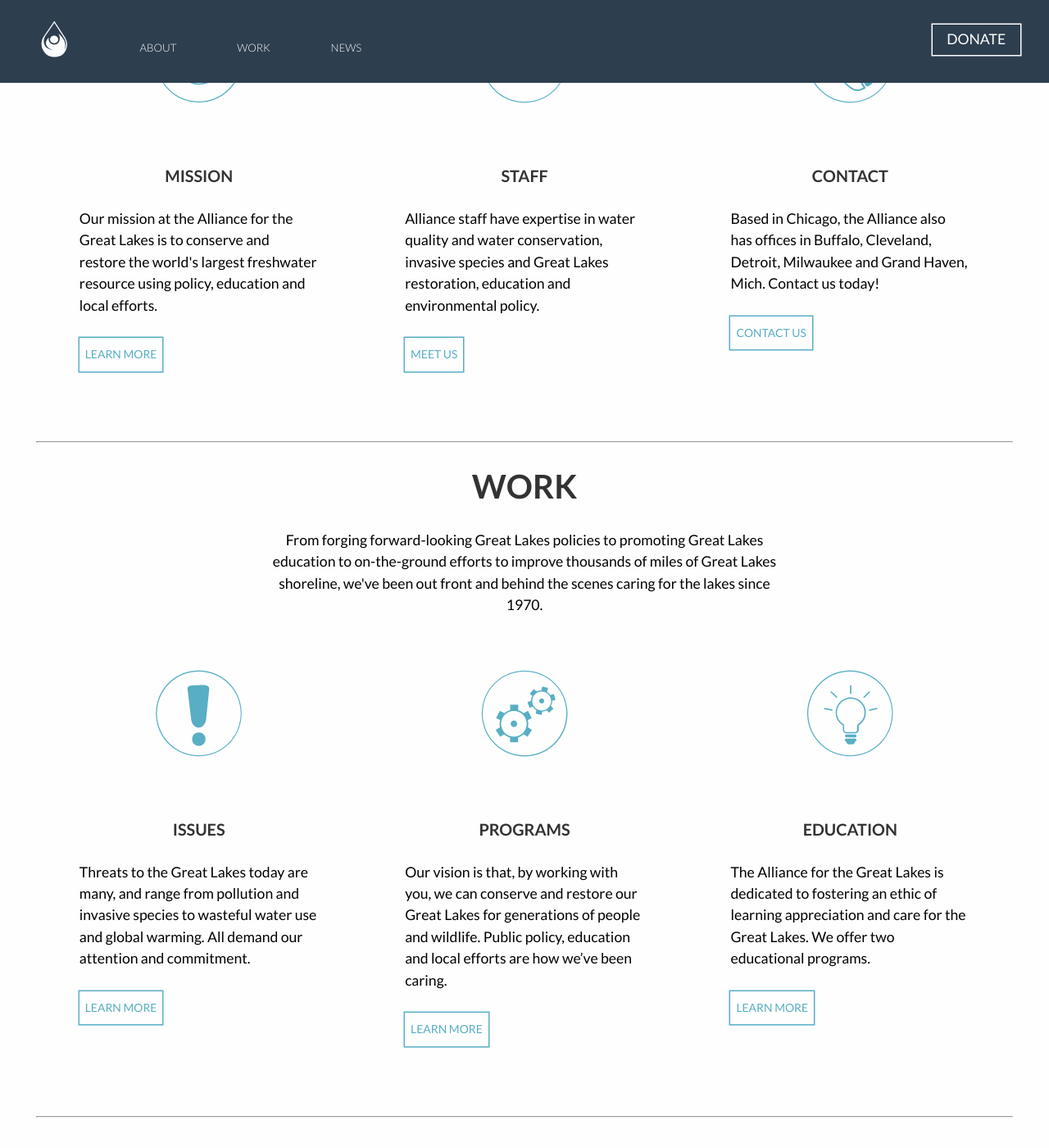
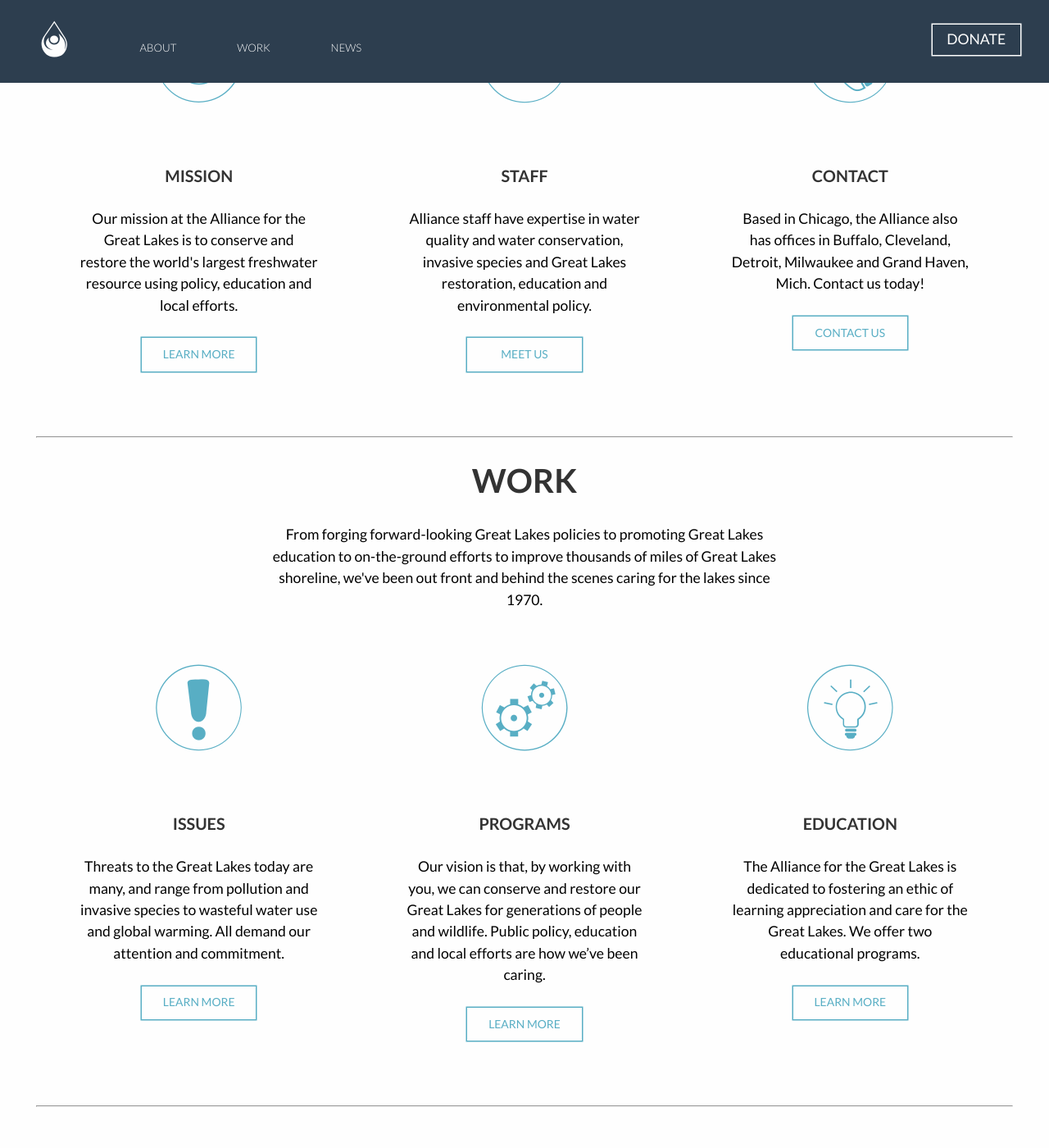
Before and after one commit to gbales11/greatlakesalliance, a Jekyll site: the page built from index.html, in a window 1280 px wide and 1400 px high, scrolled down 915 px. Shown: the whole window at 82% size. Built offline with Jekyll 4.4.1, drawn with Linux system fonts in a browser that asks for light colours; nearby versions of some CDN libraries; Markdown is read by kramdown in place of the engine named in the settings; some of the changed text lies outside the part shown.

Commit message:
refactor(css): update position of buttons
Update style and position of buttons.

```diff
--- a/css/style.css
+++ b/css/style.css
@@ -399,18 +399,19 @@
  }
 
 /* Body */
-/* line 254, /Users/sam/Documents/Graphic Design/3rd Year/Semester 6/Web Dev. V/greatlakesalliance/scss/components/main */
+/* line 252, /Users/sam/Documents/Graphic Design/3rd Year/Semester 6/Web Dev. V/greatlakesalliance/scss/components/main */
 h2, h3, h5 {
   text-transform: uppercase;
   text-align: center;
   color: #333; }
 
-/* line 260, /Users/sam/Documents/Graphic Design/3rd Year/Semester 6/Web Dev. V/greatlakesalliance/scss/components/main */
+/* line 258, /Users/sam/Documents/Graphic Design/3rd Year/Semester 6/Web Dev. V/greatlakesalliance/scss/components/main */
 figcaption {
   margin-top: 3em;
-  margin-bottom: 1em; }
+  margin-bottom: 3em;
+  text-align: center; }
 
-/* line 265, /Users/sam/Documents/Graphic Design/3rd Year/Semester 6/Web Dev. V/greatlakesalliance/scss/components/main */
+/* line 264, /Users/sam/Documents/Graphic Design/3rd Year/Semester 6/Web Dev. V/greatlakesalliance/scss/components/main */
 .iconic {
   font-size: 6em;
   color: #58aec4;
@@ -418,7 +419,7 @@
   display: block;
   text-align: center; }
 
-/* line 273, /Users/sam/Documents/Graphic Design/3rd Year/Semester 6/Web Dev. V/greatlakesalliance/scss/components/main */
+/* line 272, /Users/sam/Documents/Graphic Design/3rd Year/Semester 6/Web Dev. V/greatlakesalliance/scss/components/main */
 .down {
   font-size: 0.75em;
   color: #FEFEFE;
@@ -426,15 +427,22 @@
       -ms-transform: rotate(180deg);
           transform: rotate(180deg); }
 
-/* line 279, /Users/sam/Documents/Graphic Design/3rd Year/Semester 6/Web Dev. V/greatlakesalliance/scss/components/main */
+/* line 278, /Users/sam/Documents/Graphic Design/3rd Year/Semester 6/Web Dev. V/greatlakesalliance/scss/components/main */
+.box {
+  margin-top: 3em;
+  margin-bottom: 3em; }
+
+/* line 283, /Users/sam/Documents/Graphic Design/3rd Year/Semester 6/Web Dev. V/greatlakesalliance/scss/components/main */
 .buttons {
   color: #58aec4;
-  display: inline-block;
+  display: block;
   text-decoration: none;
   text-transform: uppercase;
   padding: 0.5em;
   margin-bottom: 3em;
+  width: 10em;
   text-align: center;
+  margin: 0 auto;
   box-shadow: 0 0 0 1.5px #58aec4;
   transition: all 150ms ease-in-out; }
   /* line 23, /Users/sam/Documents/Graphic Design/3rd Year/Semester 6/Web Dev. V/greatlakesalliance/scss/mixins */
@@ -442,73 +450,73 @@
     color: #FEFEFE;
     background-color: #58aec4; }
 
-/* line 290, /Users/sam/Documents/Graphic Design/3rd Year/Semester 6/Web Dev. V/greatlakesalliance/scss/components/main */
+/* line 296, /Users/sam/Documents/Graphic Design/3rd Year/Semester 6/Web Dev. V/greatlakesalliance/scss/components/main */
 .donate h5 {
   color: #58aec4; }
 
 /* Footer */
-/* line 297, /Users/sam/Documents/Graphic Design/3rd Year/Semester 6/Web Dev. V/greatlakesalliance/scss/components/main */
+/* line 303, /Users/sam/Documents/Graphic Design/3rd Year/Semester 6/Web Dev. V/greatlakesalliance/scss/components/main */
 footer {
   background-color: #f9f9f9;
   color: #333334;
   font-family: 'Lato', sans-serif;
   margin-top: 3em; }
 
-/* line 304, /Users/sam/Documents/Graphic Design/3rd Year/Semester 6/Web Dev. V/greatlakesalliance/scss/components/main */
+/* line 310, /Users/sam/Documents/Graphic Design/3rd Year/Semester 6/Web Dev. V/greatlakesalliance/scss/components/main */
 .row {
   padding-left: 0;
   padding-right: 0;
   display: block; }
 
-/* line 309, /Users/sam/Documents/Graphic Design/3rd Year/Semester 6/Web Dev. V/greatlakesalliance/scss/components/main */
+/* line 315, /Users/sam/Documents/Graphic Design/3rd Year/Semester 6/Web Dev. V/greatlakesalliance/scss/components/main */
 .footer-grid {
   padding-left: 1em;
   padding-right: 1em; }
 
-/* line 314, /Users/sam/Documents/Graphic Design/3rd Year/Semester 6/Web Dev. V/greatlakesalliance/scss/components/main */
+/* line 320, /Users/sam/Documents/Graphic Design/3rd Year/Semester 6/Web Dev. V/greatlakesalliance/scss/components/main */
 footer .footer-grid {
   padding-top: 1.6em;
   padding-bottom: 1.6em;
   border-top: 1px solid #c9c9c9; }
 
-/* line 320, /Users/sam/Documents/Graphic Design/3rd Year/Semester 6/Web Dev. V/greatlakesalliance/scss/components/main */
+/* line 326, /Users/sam/Documents/Graphic Design/3rd Year/Semester 6/Web Dev. V/greatlakesalliance/scss/components/main */
 footer a {
   color: #a6a6a9;
   text-decoration: none;
   transition: all 10ms ease-in-out; }
-  /* line 323, /Users/sam/Documents/Graphic Design/3rd Year/Semester 6/Web Dev. V/greatlakesalliance/scss/components/main */
+  /* line 329, /Users/sam/Documents/Graphic Design/3rd Year/Semester 6/Web Dev. V/greatlakesalliance/scss/components/main */
   footer a:hover {
     color: #58aec4; }
 
-/* line 329, /Users/sam/Documents/Graphic Design/3rd Year/Semester 6/Web Dev. V/greatlakesalliance/scss/components/main */
+/* line 335, /Users/sam/Documents/Graphic Design/3rd Year/Semester 6/Web Dev. V/greatlakesalliance/scss/components/main */
 li {
   line-height: 1.6em;
   display: list-item;
   text-align: -webkit-match-parent; }
 
-/* line 335, /Users/sam/Documents/Graphic Design/3rd Year/Semester 6/Web Dev. V/greatlakesalliance/scss/components/main */
+/* line 341, /Users/sam/Documents/Graphic Design/3rd Year/Semester 6/Web Dev. V/greatlakesalliance/scss/components/main */
 .text-right {
   text-align: right; }
 
-/* line 340, /Users/sam/Documents/Graphic Design/3rd Year/Semester 6/Web Dev. V/greatlakesalliance/scss/components/main */
+/* line 346, /Users/sam/Documents/Graphic Design/3rd Year/Semester 6/Web Dev. V/greatlakesalliance/scss/components/main */
 .contact-info {
   font-size: 0.7em;
   text-transform: uppercase; }
 
-/* line 345, /Users/sam/Documents/Graphic Design/3rd Year/Semester 6/Web Dev. V/greatlakesalliance/scss/components/main */
+/* line 351, /Users/sam/Documents/Graphic Design/3rd Year/Semester 6/Web Dev. V/greatlakesalliance/scss/components/main */
 .contact {
   padding-bottom: 2em;
   padding-right: 0; }
 
 @media only screen and (min-width: 600px) {
-  /* line 351, /Users/sam/Documents/Graphic Design/3rd Year/Semester 6/Web Dev. V/greatlakesalliance/scss/components/main */
+  /* line 357, /Users/sam/Documents/Graphic Design/3rd Year/Semester 6/Web Dev. V/greatlakesalliance/scss/components/main */
   .row {
     display: -webkit-flex;
     display: -ms-flexbox;
     display: flex;
     max-width: 1440px; }
 
-  /* line 356, /Users/sam/Documents/Graphic Design/3rd Year/Semester 6/Web Dev. V/greatlakesalliance/scss/components/main */
+  /* line 362, /Users/sam/Documents/Graphic Design/3rd Year/Semester 6/Web Dev. V/greatlakesalliance/scss/components/main */
   .footer-grid {
     -webkit-flex: 1;
     -ms-flex: 1;
@@ -517,40 +525,40 @@
  }
 
 /* Issues Page */
-/* line 366, /Users/sam/Documents/Graphic Design/3rd Year/Semester 6/Web Dev. V/greatlakesalliance/scss/components/main */
+/* line 372, /Users/sam/Documents/Graphic Design/3rd Year/Semester 6/Web Dev. V/greatlakesalliance/scss/components/main */
 .issue-image {
   background: url("../images/greatlakes-7.jpg") no-repeat center top;
   background-size: cover;
   height: 650px;
   margin-bottom: 2em; }
 
-/* line 373, /Users/sam/Documents/Graphic Design/3rd Year/Semester 6/Web Dev. V/greatlakesalliance/scss/components/main */
+/* line 379, /Users/sam/Documents/Graphic Design/3rd Year/Semester 6/Web Dev. V/greatlakesalliance/scss/components/main */
 .subtitle-work {
   text-align: center;
   color: #FEFEFE;
   padding: 0 2.5em; }
 
 @media only screen and (min-width: 60em) {
-  /* line 380, /Users/sam/Documents/Graphic Design/3rd Year/Semester 6/Web Dev. V/greatlakesalliance/scss/components/main */
+  /* line 386, /Users/sam/Documents/Graphic Design/3rd Year/Semester 6/Web Dev. V/greatlakesalliance/scss/components/main */
   .subtitle-work {
     padding: 0 10em; }
  }
 
-/* line 385, /Users/sam/Documents/Graphic Design/3rd Year/Semester 6/Web Dev. V/greatlakesalliance/scss/components/main */
+/* line 391, /Users/sam/Documents/Graphic Design/3rd Year/Semester 6/Web Dev. V/greatlakesalliance/scss/components/main */
 .round {
   border-radius: 450px;
   max-height: 10em;
   max-width: 10em;
   margin-bottom: 2.5em; }
 
-/* line 392, /Users/sam/Documents/Graphic Design/3rd Year/Semester 6/Web Dev. V/greatlakesalliance/scss/components/main */
+/* line 398, /Users/sam/Documents/Graphic Design/3rd Year/Semester 6/Web Dev. V/greatlakesalliance/scss/components/main */
 .programs-image {
   background: url("../images/greatlakes-27.jpg") no-repeat center top;
   background-size: cover;
   height: 650px;
   margin-bottom: 2em; }
 
-/* line 399, /Users/sam/Documents/Graphic Design/3rd Year/Semester 6/Web Dev. V/greatlakesalliance/scss/components/main */
+/* line 405, /Users/sam/Documents/Graphic Design/3rd Year/Semester 6/Web Dev. V/greatlakesalliance/scss/components/main */
 .education-image {
   background: url("../images/greatlakes-53.jpg") no-repeat center top;
   background-size: cover;
--- a/index.html
+++ b/index.html
@@ -78,13 +78,13 @@
 	<hr></hr>
 
 
-
+	<div class="box">
 		<h2 class="yotta">News</h2>
 		<h3>Just Yards From Lake Michigan</h3>
 		<p class="center-align">Asian carp continue to knock on the door of the
 		Great Lakes, based on eDNA sampling results released last week by the U.S. Fish and Wildlife Service. The sampling data, collected in October, show the presence of bighead or silver carp.</p>
 		<a class="buttons micro"href="{{site.baseurl}}/news.html">Read More</a>
-
+	</div>
 
 	<hr></hr>
 
@@ -104,7 +104,7 @@
 		    <div class="unit unit-xs-1 unit-s-1 unit-m-1-2 unit-l-1-2 gutter-2">
 		            <h5>Donte By Mail</h5>
 		            <p>If you prefer to mail your donation, please complete this form and send it to our office. We'll keep you up-to-date about Great Lakes events and volunteer opportunities in your area.</p>
-		            <a class="buttons micro"href="{{site.baseurl}}/donate.html">Download Form</a>
+		            <a class="buttons micro"href="{{site.baseurl}}/donate.html">Get Form</a>
 		    </div>
 	    </div>
 	</section>
```
Also changed, not shown: scss/components/_main.scss (+10 -4 lines), 1 other file.
